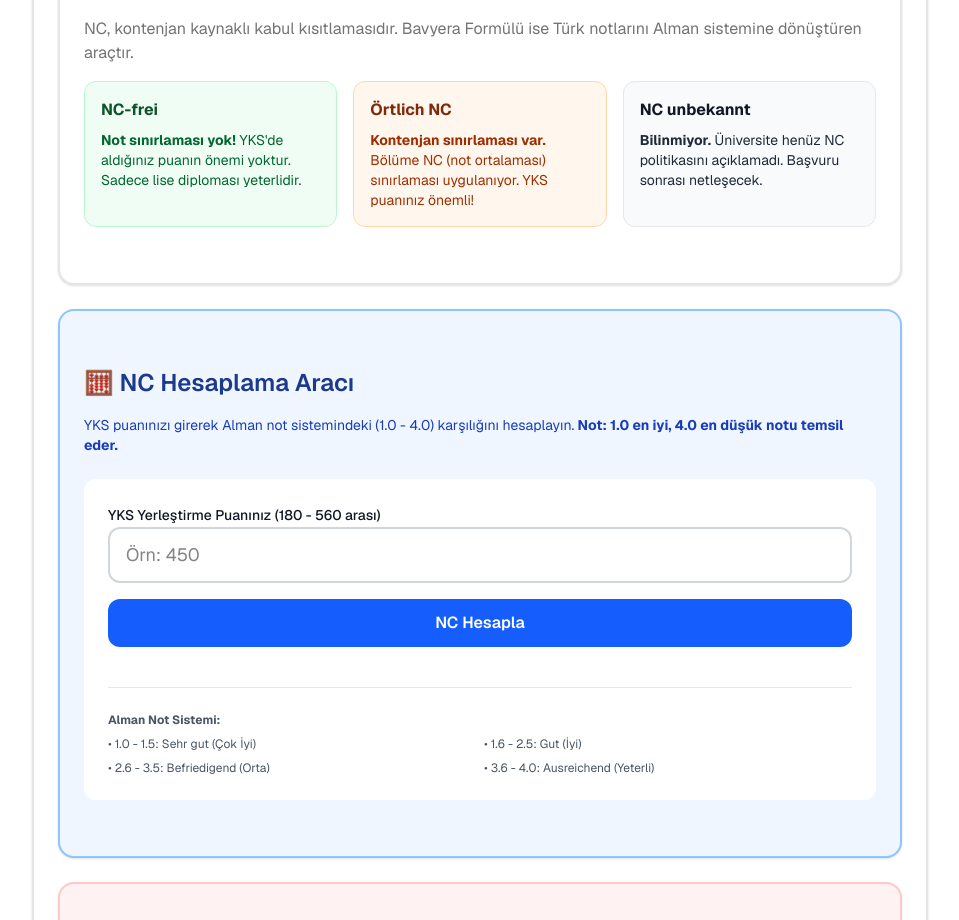
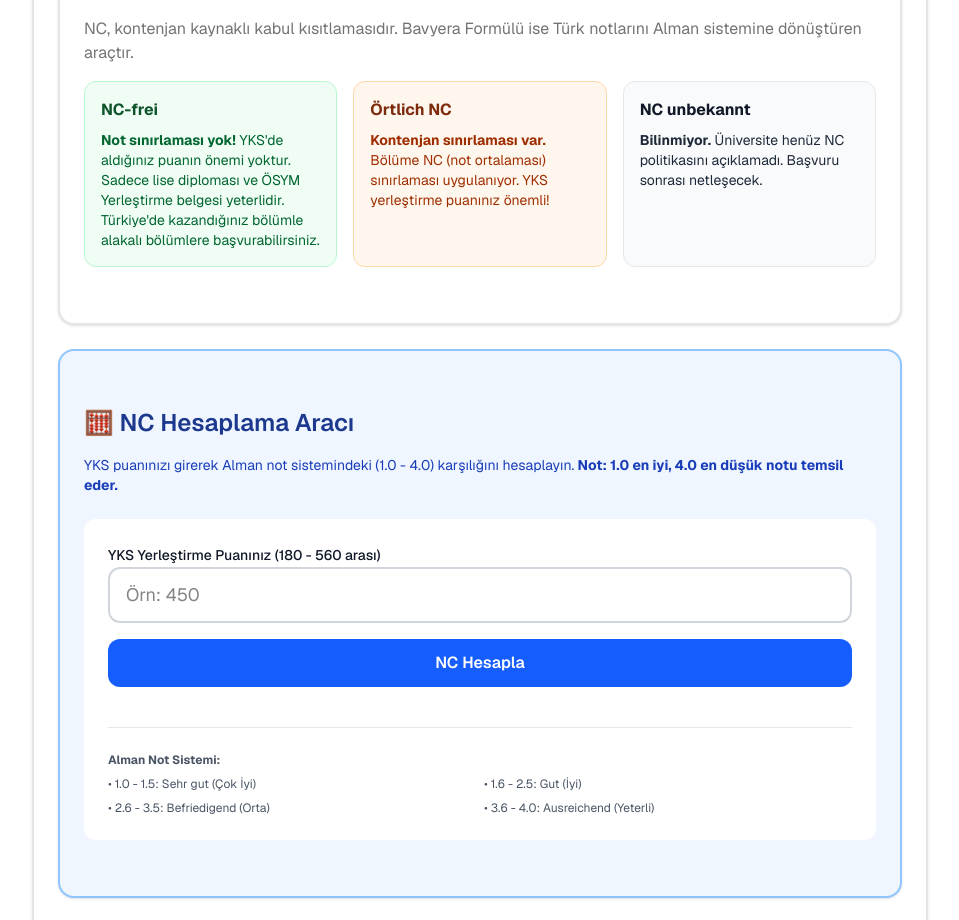
Before and after one commit to ta2edh/almanyalisans, a Next.js app: page / in a window 1280 px wide. Shown: the part 7621-8541 px from the top of the page, without its empty margins (160-1119 px from the left). Built offline with nearby package versions, Linux system fonts and the light colour scheme.

Commit message:
Update page.tsx

```diff
--- a/app/page.tsx
+++ b/app/page.tsx
@@ -723,14 +723,14 @@ export default function GermanyStudyGuide() {
                   <div className="bg-green-50 border border-green-200 rounded-lg p-4">
                     <h4 className="font-bold text-green-900 mb-2">NC-frei</h4>
                     <p className="text-sm text-green-800">
-                      <strong>Not sınırlaması yok!</strong> YKS'de aldığınız puanın önemi yoktur. Sadece lise diploması yeterlidir.
+                      <strong>Not sınırlaması yok!</strong> YKS'de aldığınız puanın önemi yoktur. Sadece lise diploması ve ÖSYM Yerleştirme belgesi yeterlidir. Türkiye'de kazandığınız bölümle alakalı bölümlere başvurabilirsiniz.
                     </p>
                   </div>
 
                   <div className="bg-orange-50 border border-orange-200 rounded-lg p-4">
                     <h4 className="font-bold text-orange-900 mb-2">Örtlich NC</h4>
                     <p className="text-sm text-orange-800">
-                      <strong>Kontenjan sınırlaması var.</strong> Bölüme NC (not ortalaması) sınırlaması uygulanıyor. YKS puanınız önemli!
+                      <strong>Kontenjan sınırlaması var.</strong> Bölüme NC (not ortalaması) sınırlaması uygulanıyor. YKS yerleştirme puanınız önemli!
                     </p>
                   </div>
 
```
